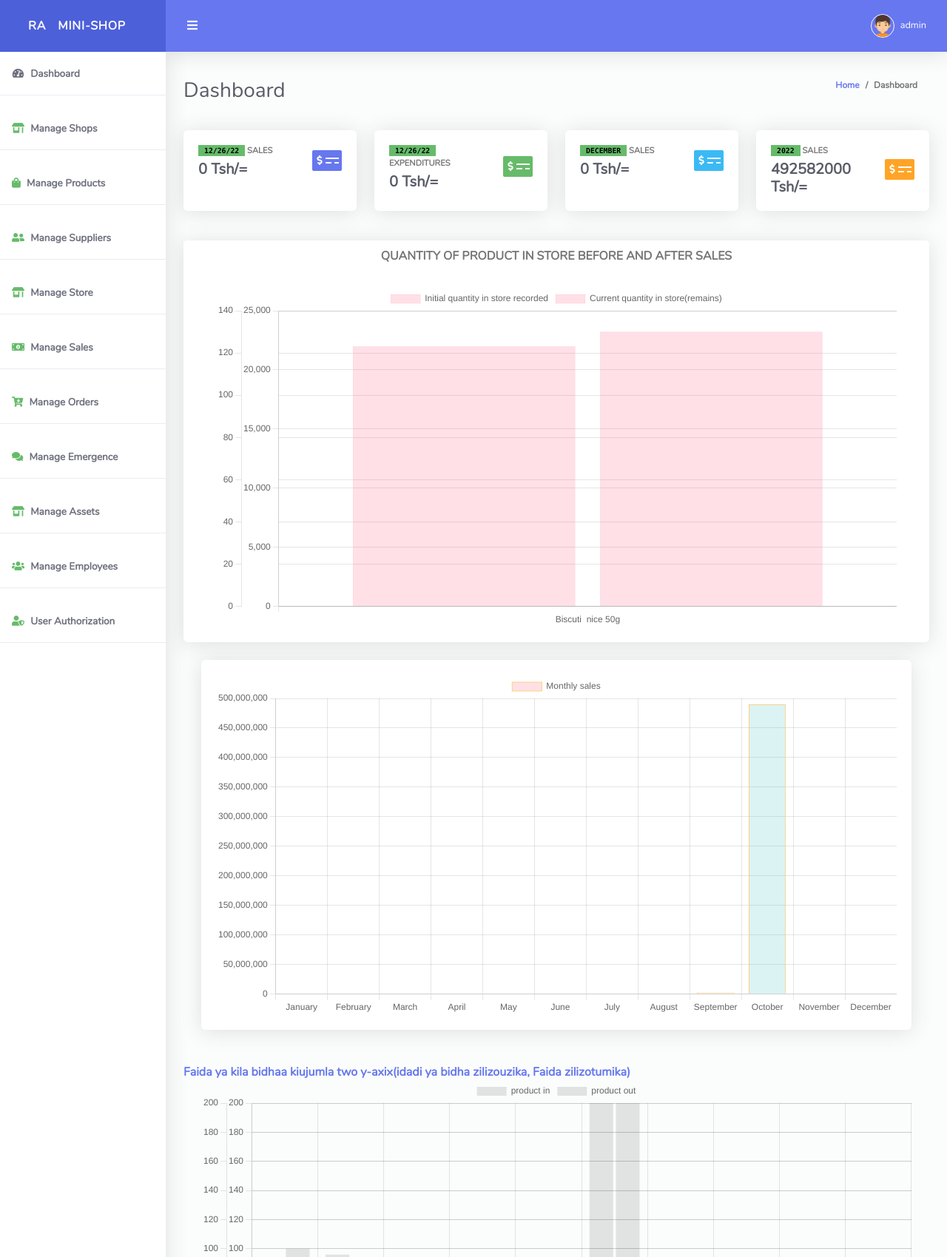
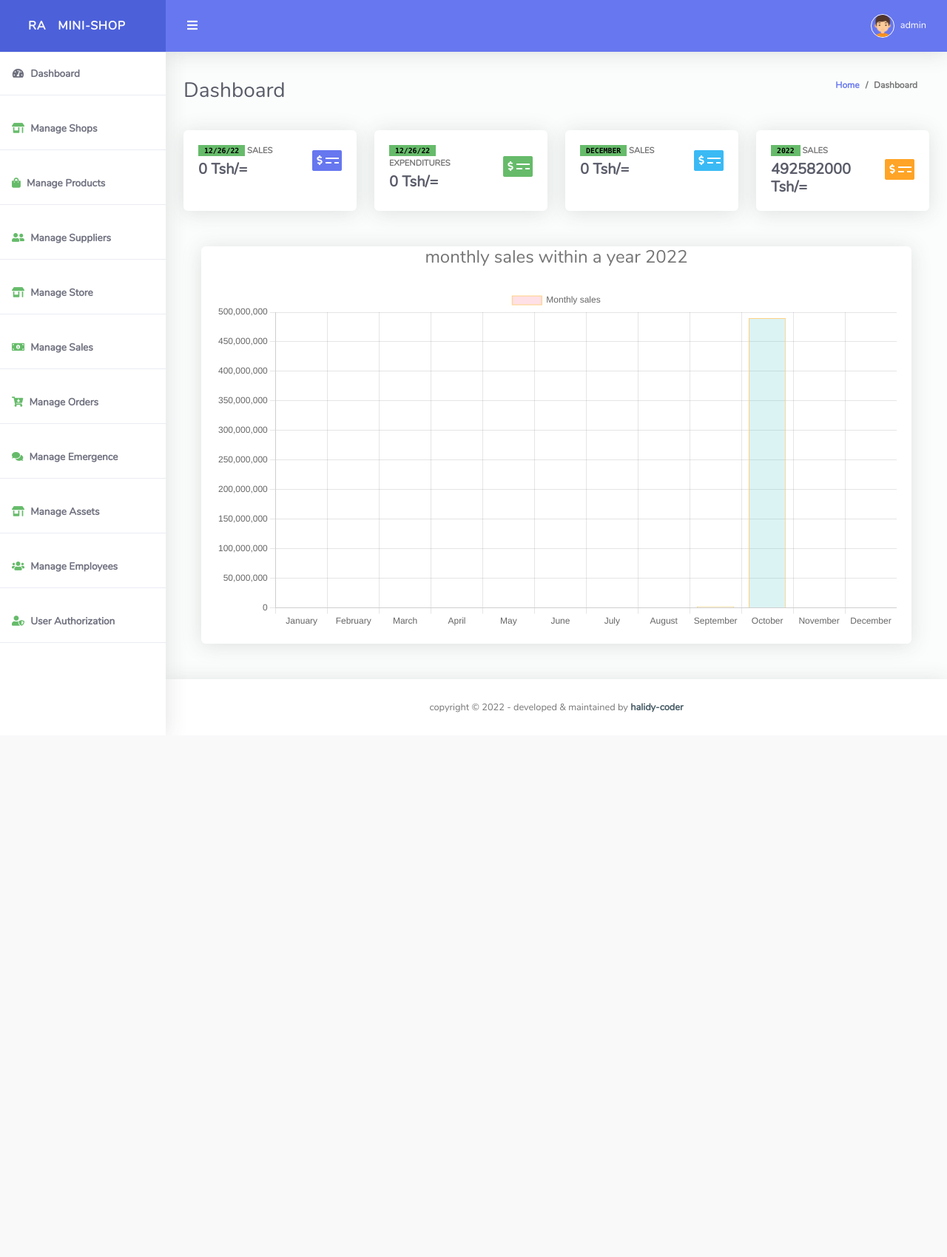
Before and after one commit to halidi-hamidu/DUKANI_DJANGO_WEB_APPLICATION_2022, a Django app: page /homepage in a window 1280 px wide. Shown: the top 1699 px of the page at 74% size. After the commit the page ends 963 px from the top, so only its background shows below. Run offline with Django 4.2, Linux system fonts and the light colour scheme; a user stored in the database is signed in; data comes from the database, SQL or seed files in the repository; both versions use the stored data as it was after the commit; some libraries are stand-ins or nearby versions.

Commit message:
Modiefied Graph in homepage(Dashboard)

```diff
--- a/duka/templates/store/homePage.html
+++ b/duka/templates/store/homePage.html
@@ -103,22 +103,12 @@
 
   </div>
 
-  <!--Row-->
-  <div class="card">
-    <div class="card-header">
-      <h6 class="m-0 card-text font-weight-bold text-gradient-primary text-center text-uppercase">quantity of product in store before and after sales</h6>
-    </div>
-    <!-- <hr> -->
-    <div class="card-body">
-
-      {% include './barGraph1.html' %}
-    </div>
-  </div>
  <!-- lineGraph -->
  <div class="container mt-4 mb-5">
   <div class="row">
     <div class="col-md-12">
       <div class="card">
+        <h4 class="text-center">monthly sales within a year <script> document.write(new Date().getFullYear()); </script></h4>
         <div class="card-body">
           <div>
             <canvas id="myChart"></canvas>
@@ -178,13 +168,6 @@
     </div>
   </div>
 </div>
-  <h6 class="m-0 font-weight-bold text-primary">Faida ya kila bidhaa kiujumla two y-axix(idadi ya bidha zilizouzika, Faida zilizotumika) </h6>
-  {% include './barGraph2.html' %}
-  <h6 class="m-0 font-weight-bold text-primary">Mapato na matumizi(Divegence graph)</h6>
-  {% include './barGraph3.html' %}
-
-  <h6 class="m-0 font-weight-bold text-gradient-primary text-center">gharama ya kila bidhaa kiujumla two y-axix(idadi ya bidha, gharama zilizotumika)</h6>
-  {% include './barGraph4.html' %}
 
   <!-- Modal Logout -->
   <div class="modal fade" id="logoutModal" tabindex="-1" role="dialog" aria-labelledby="exampleModalLabelLogout"
```
Also changed, not shown: duka/db.sqlite3. Lines whose indentation alone changed are shown as unchanged.
